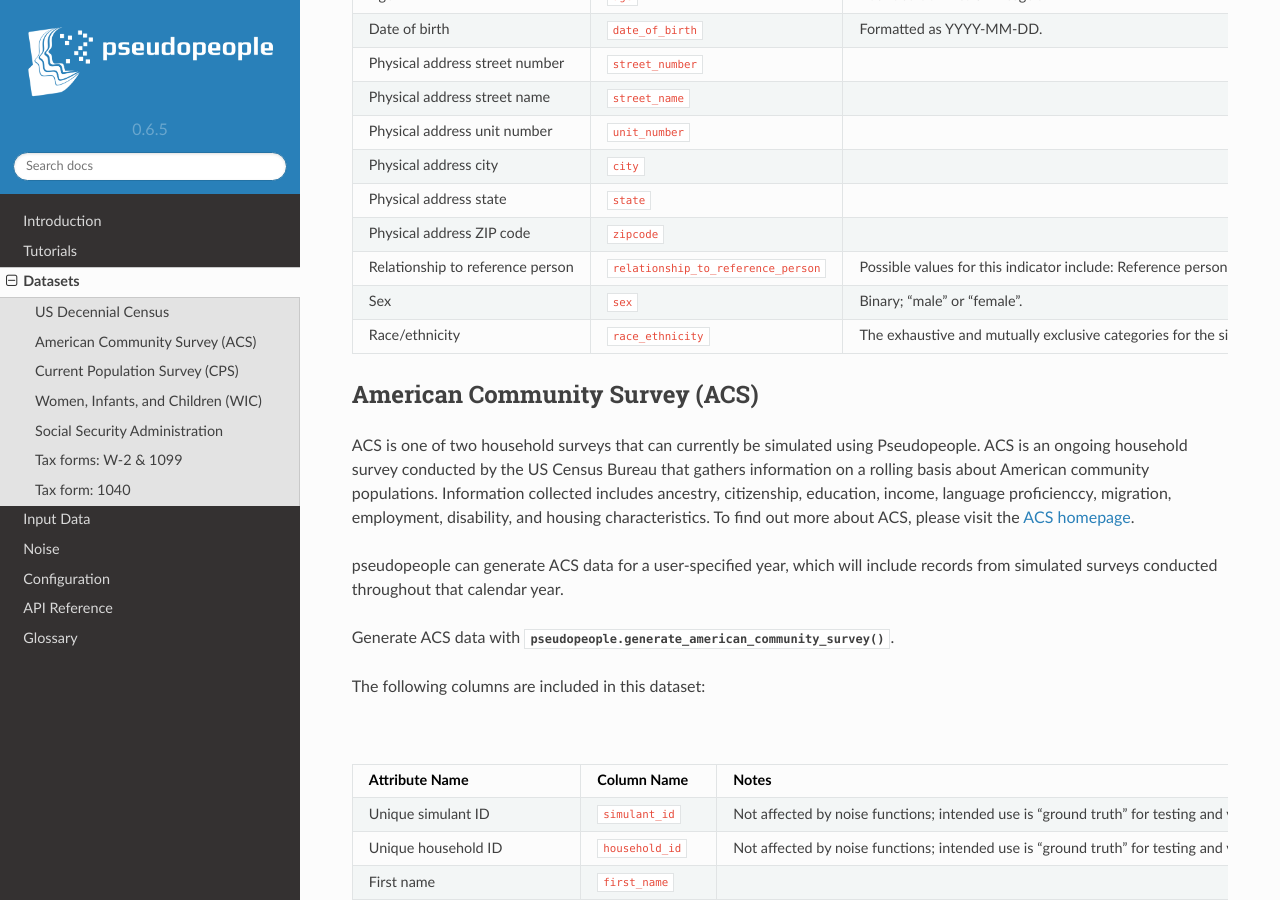
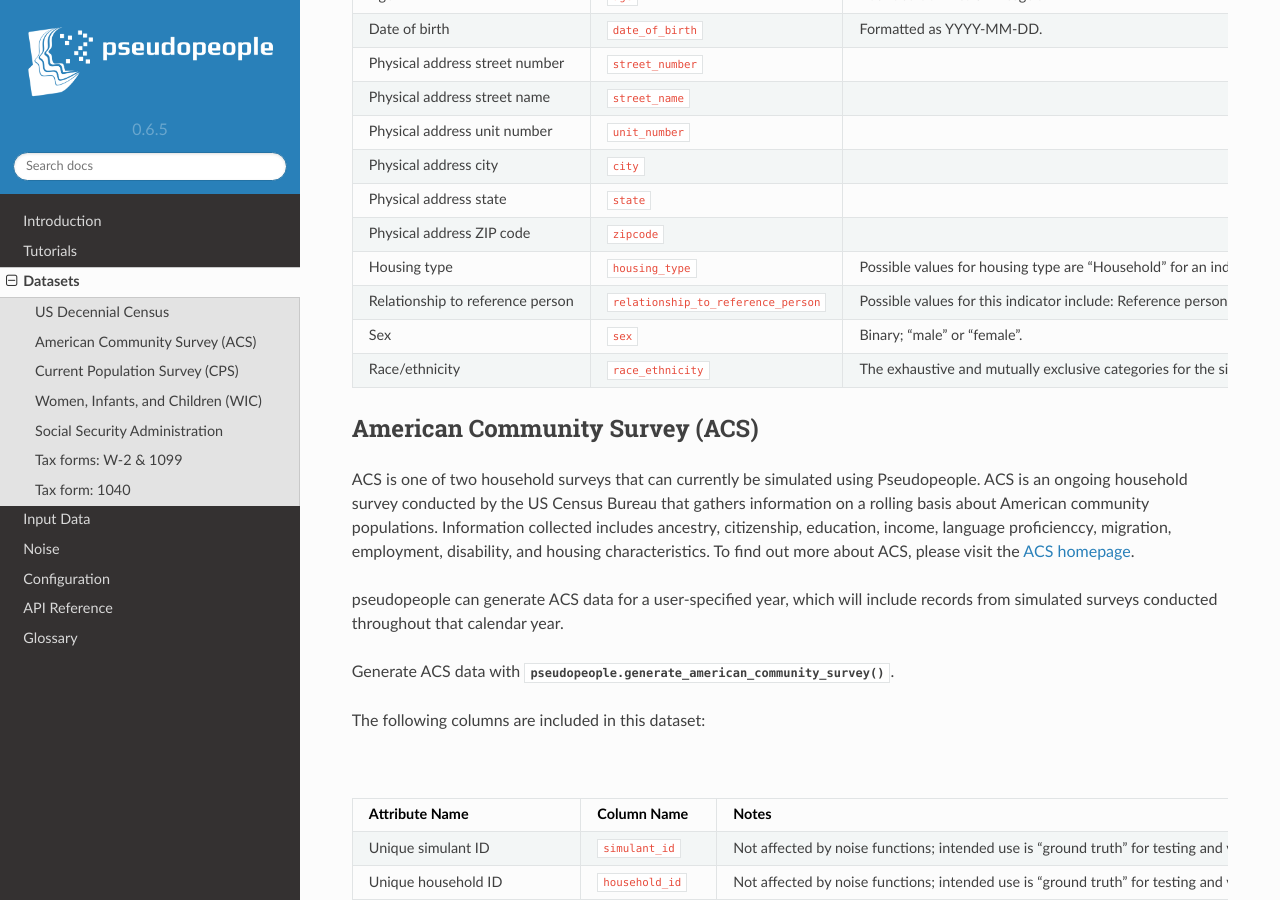
Before and after one commit to ihmeuw/pseudopeople, a Sphinx documentation site: the page built from docs/source/datasets/index.rst, in a window 1280 px wide and 900 px high, scrolled down 1227 px. Built offline with Sphinx 7.4.7 and the Read the Docs theme 2.0.0, drawn with Linux system fonts in a browser that asks for light colours.

Commit message:
add housing type to decennial census

```diff
--- a/docs/source/datasets/index.rst
+++ b/docs/source/datasets/index.rst
@@ -84,6 +84,13 @@ The following columns are included in this dataset:
    * - Physical address ZIP code
      - :code:`zipcode`
      -
+   * - Housing type
+     - :code:`housing_type`
+     - Possible values for housing type are "Household" for an individual
+       household, or one of six different types of group quarters. The types of
+       instiutional group quarters are "Carceral", "Nursing home", and "Other
+       institutional". The types of non-institutional group quarters are
+       "College", "Military", and "Other non-institutional".
    * - Relationship to reference person
      - :code:`relationship_to_reference_person`
      - Possible values for this indicator include:
```
